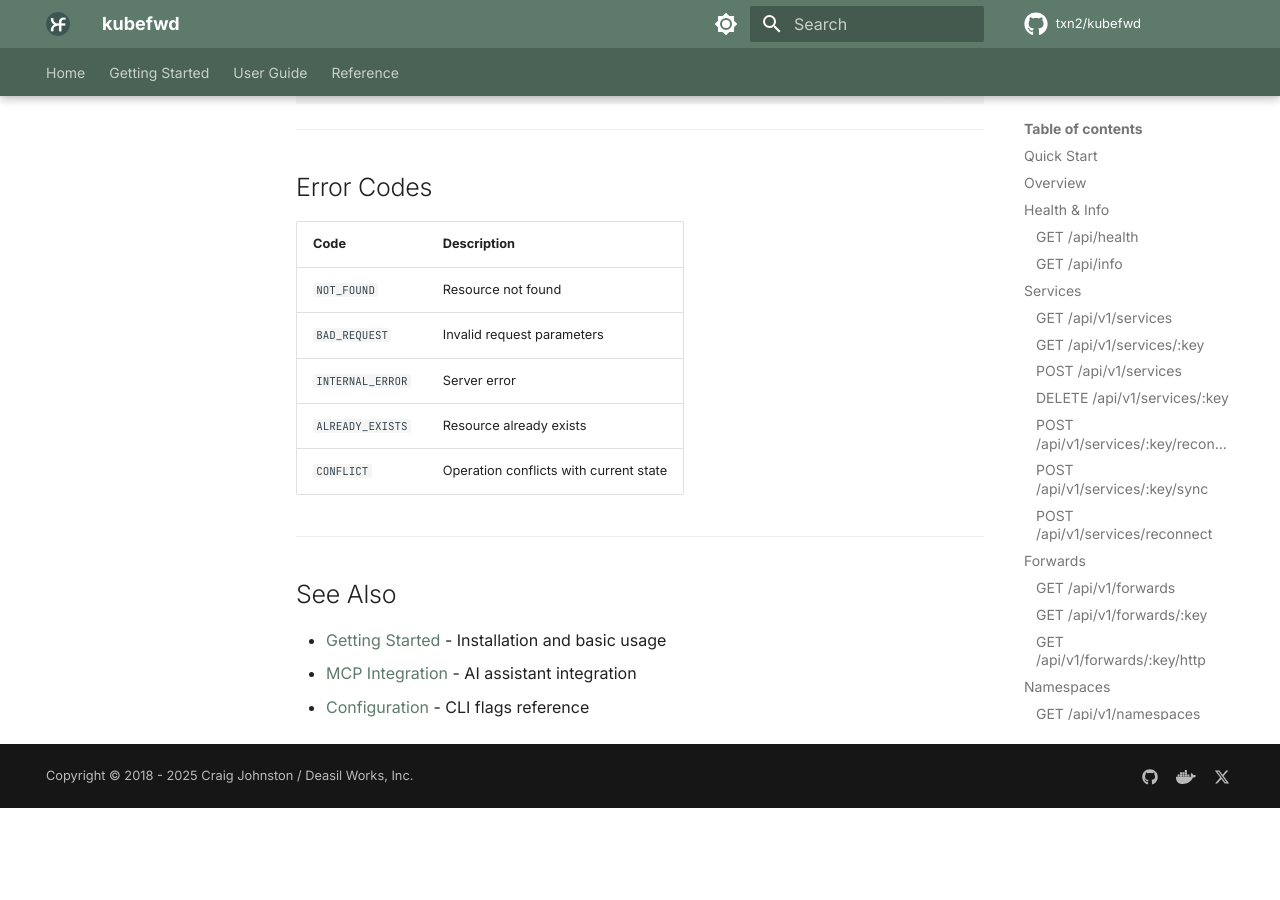
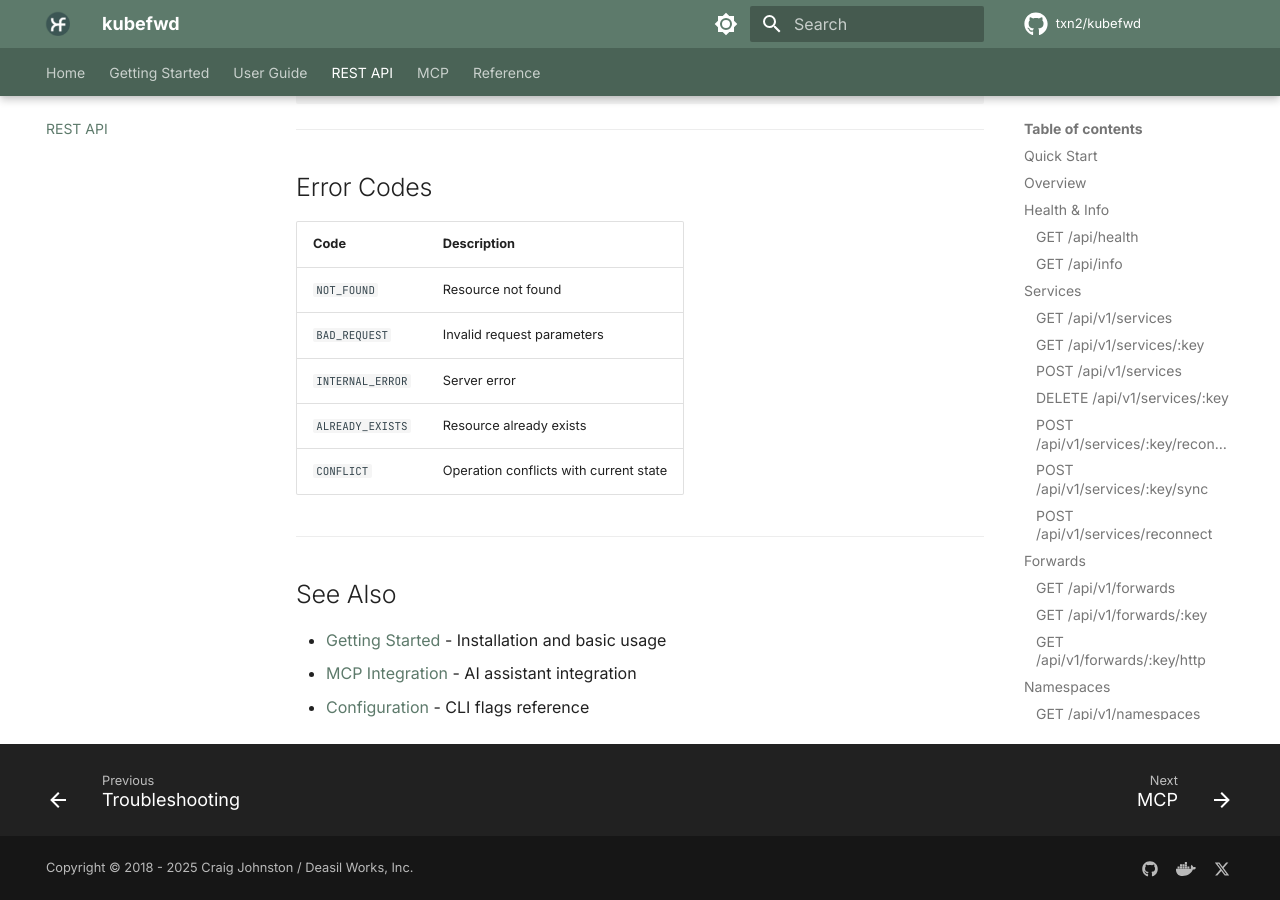
Before and after one commit to txn2/kubefwd, an MkDocs documentation site: the page built from docs/api-reference.md, in a window 1280 px wide and 900 px high, scrolled down 12656 px. Built offline with MkDocs 1.6.1 and Material for MkDocs 9.7.7, drawn with Linux system fonts in a browser that asks for light colours; comment, search, counter and statistics services are not loaded; the version menu is left out; before the commit the page ends 13464 px from its top, so only the background shows below that.

Commit message:
Add REST API and MCP documentation to mkdocs navigation

```diff
--- a/mkdocs.yml
+++ b/mkdocs.yml
@@ -56,6 +56,8 @@ nav:
     - Configuration: configuration.md
     - Advanced Usage: advanced-usage.md
     - Troubleshooting: troubleshooting.md
+  - REST API: api-reference.md
+  - MCP: mcp-integration.md
   - Reference:
     - Architecture: architecture.md
     - Comparison: comparison.md
```
